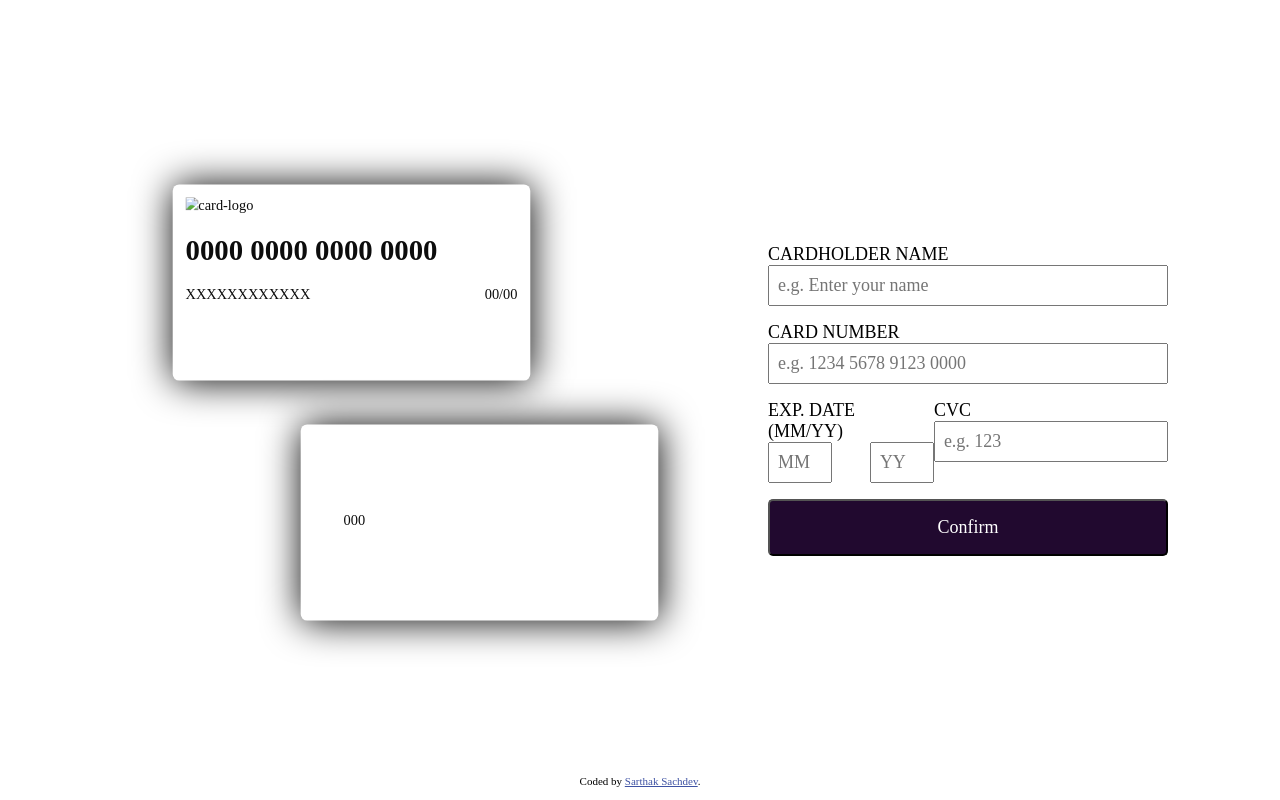
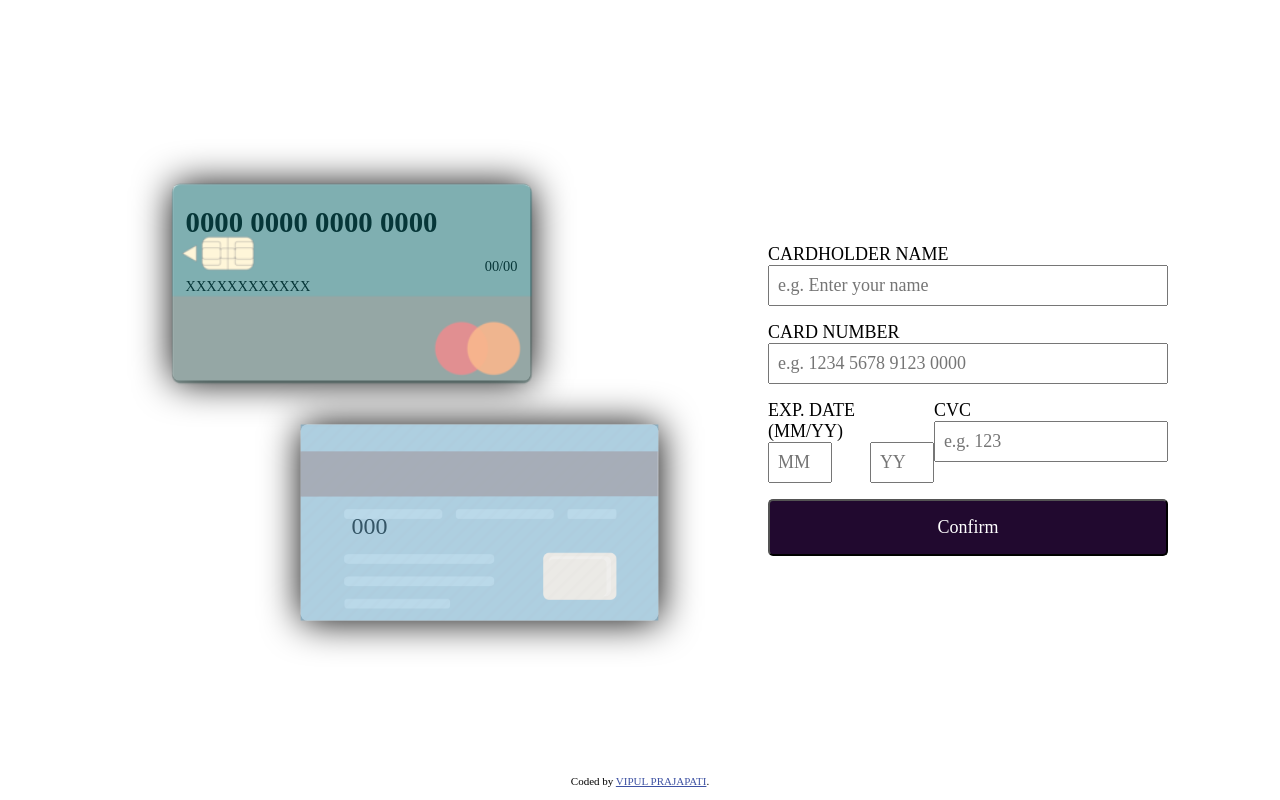
Before and after one commit to Vipul-20/ATM-Card, a website built with Vite: page index.html in a window 1280 px wide. Built offline with nearby package versions, Linux system fonts and the light colour scheme; files whose address does not match are found by name.

Commit message:
Add background image

```diff
--- a/index.html
+++ b/index.html
@@ -20,7 +20,7 @@
       <!-- MARK:card card-front -->
       <div id="card-background">
         <div class="card card-front">
-          <img src="" alt="card-logo" />
+          <img src="public/front.png" alt="card-logo" />
           <h1 id="card-number">0000 0000 0000 0000</h1>
           <div class="flex-row">
             <span id="holder-name-text">XXXXXXXXXXXX</span>
@@ -29,8 +29,11 @@
         </div>
         <!-- MARK:card card-back -->
         <div class="card card-back">
-          <div id="cvc-container">
-            <span id="cvc-text">000</span>
+          <div class="card-back">
+            <img src="public/back-card.webp" alt="card-logo" />
+            <div id="cvc-container">
+              <span id="cvc-text">000</span>
+            </div>
           </div>
         </div>
       </div>
@@ -106,7 +109,7 @@
     </main>
     <footer class="attribution">
       Coded by
-      <a href="#" target="_blank">Sarthak Sachdev</a>.
+      <a href="#" target="_blank">VIPUL PRAJAPATI</a>.
     </footer>
     <script src="src/main.js"></script>
   </body>
--- a/src/index.css
+++ b/src/index.css
@@ -10,10 +10,10 @@
   --red: hsl(0, 100%, 66%);
 }
 
-@font-face {
+/* @font-face {
   font-family: "Space Grotesk";
-  /* src: url("./SpaceGrotesk-VariableFont_wght.ttf") format("TrueType"); */
-}
+  src: url("./SpaceGrotesk-VariableFont_wght.ttf") format("TrueType");
+} */
 
 body {
   font-family: "Space Grotesk";
@@ -23,17 +23,50 @@ body {
 }
 
 .card-front {
-  background: url("image/card-front.png");
+  /* background: url("public/front.png"); */
   top: 20%;
   left: 20%;
   z-index: 100;
 }
 
 .card-back {
-  background: url("public/bg-card-back.png");
+  /* background: url("public/back.png"); */
   top: 50%;
   left: 25%;
   z-index: 50;
+}
+.card img {
+  /* background-image: url("public/front.png"); */
+  width: 119%;
+  height: 111%;
+  object-fit: cover;
+  position: absolute;
+  top: -12px;
+  left: -42px;
+  z-index: 100;
+  opacity: 0.5;
+}
+.card-back img {
+  /* background-image: url("public/back.png"); */
+  width: 100%;
+    height: 100%;
+    object-fit: cover;
+    position: absolute;
+    top: 0px;
+    left: 0px;
+    z-index: 100;
+    opacity: 0.5;
+}
+#cvc-text {
+  /* margin-top: -20px; */
+  margin-left: 10px;
+  font-size: 30px;
+}
+#card-number {
+  margin-top: 10px;
+}
+#holder-name-text {
+  margin-top: 25px;
 }
 
 label,
```
Also changed, not shown: public/back-card.webp (added), public/front.png (added).
